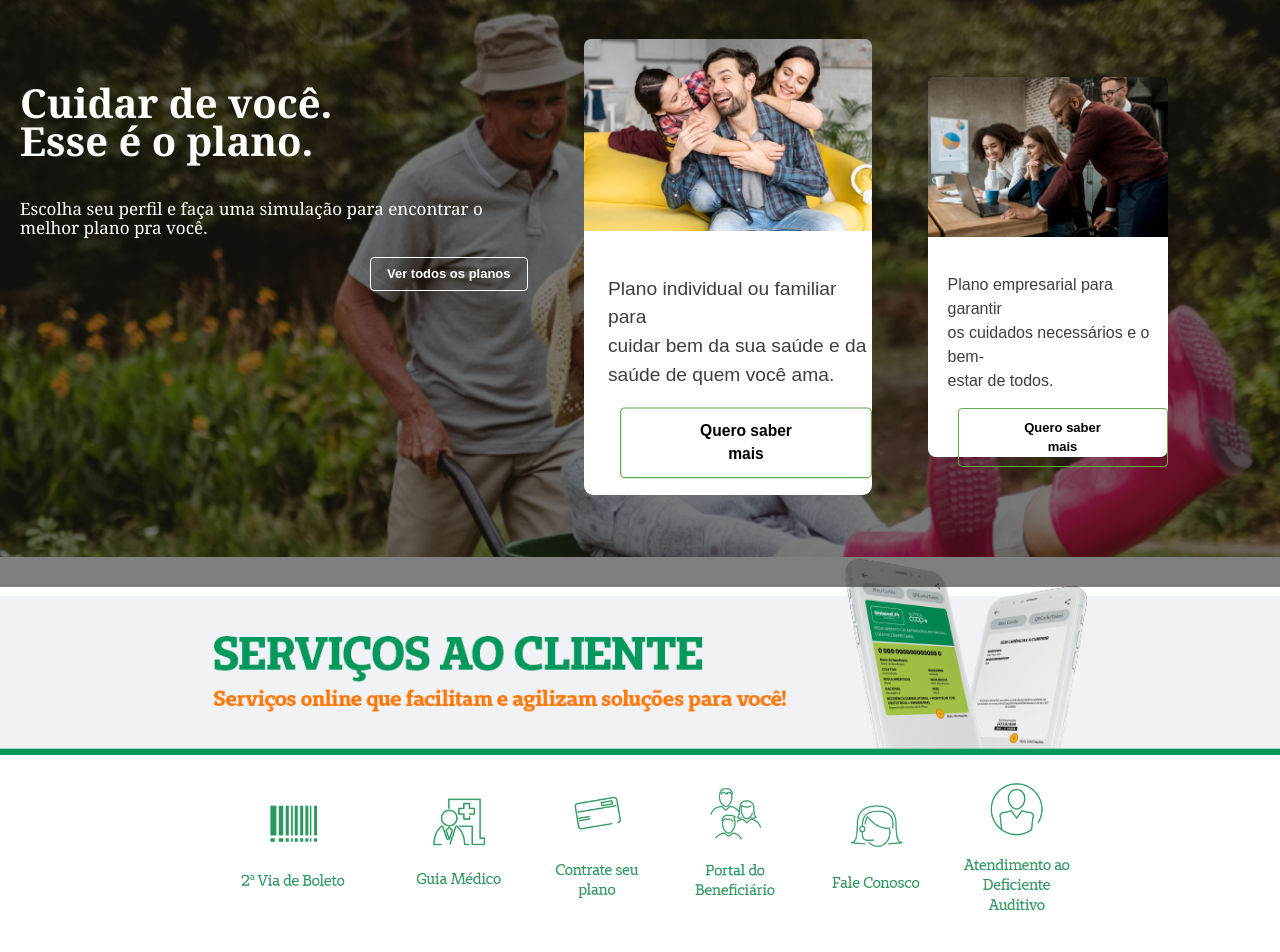
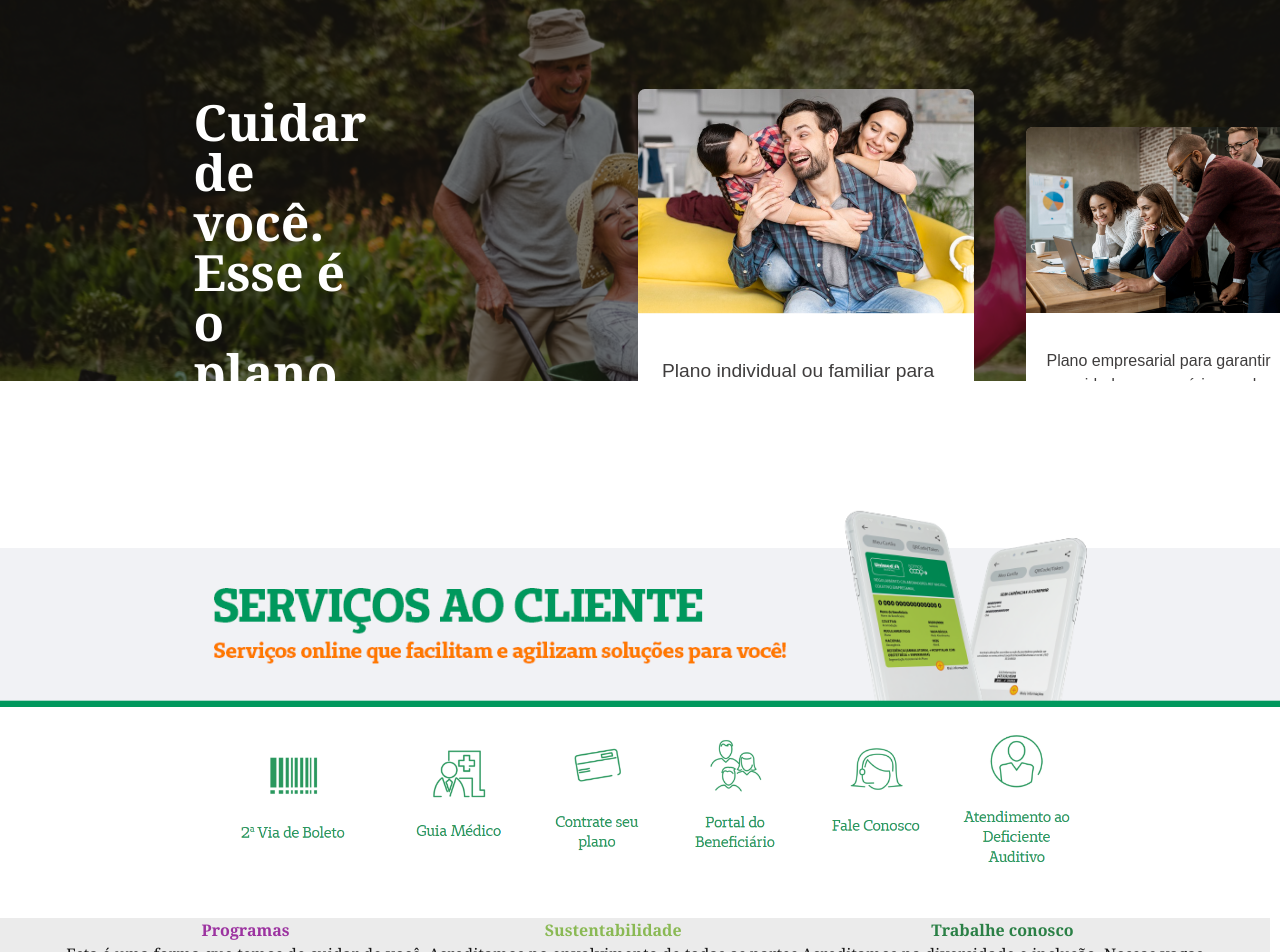
Before and after one commit to ti-Unimed-222/site-unimed, a Next.js app: page / in a window 1280 px wide. Shown: the part 1876-2828 px from the top of the page. Built offline with nearby package versions, Linux system fonts and the light colour scheme.

Commit message:
home page quase 100% pronta

```diff
--- a/src/app/home/container/container.css
+++ b/src/app/home/container/container.css
@@ -1,21 +1,23 @@
 .container-class {
     background-color: rgb(235, 235, 235);
-    width: 10000;
-    height: 350;
+    width: 99.2vw;
+    height: 350px;
     display: flex;
     margin-bottom: 100;
+    justify-content: center;
 }
 
 .textos {
     display: flex;
     list-style-type: none;
     margin-top: 80;
-    margin-left: 300;
-    gap:200;
+    justify-content: center;
+    gap:20;
+    text-align: center; /* Centraliza o texto horizontalmente */
 }
 
 .prog {
-    margin-left: 100;
+    margin-bottom: 10;
     font-size: 40;
     font-weight: bolder;
     font-family: Cambria, Cochin, Georgia, Times, 'Times New Roman', serif;
@@ -26,4 +28,59 @@
     margin-left: 50;
     font-size: 20;
     font-family: Cambria, Cochin, Georgia, Times, 'Times New Roman', serif;
+    text-align: center; /* Centraliza o texto horizontalmente */
+  word-wrap: break-word;
 }
+
+.linha2 {
+    font-size: 50;
+}
+
+.sust {
+    margin-left: 50;
+    margin-bottom: 10;
+    font-size: 40;
+    font-weight: bolder;
+    font-family: Cambria, Cochin, Georgia, Times, 'Times New Roman', serif;
+    color: rgb(138, 185, 84);
+}
+
+.sust-text {
+    margin-left: 50;
+    font-size: 20;
+    font-family: Cambria, Cochin, Georgia, Times, 'Times New Roman', serif;
+    text-align: center; /* Centraliza o texto horizontalmente */
+  word-wrap: break-word;
+}
+
+.trab {
+    margin-left: 50;
+    margin-bottom: 10;
+    font-size: 40;
+    font-weight: bolder;
+    font-family: Cambria, Cochin, Georgia, Times, 'Times New Roman', serif;
+    color: #2b8046;
+}
+
+.trab-text {
+    margin-left: 50;
+    font-size: 20;
+    font-family: Cambria, Cochin, Georgia, Times, 'Times New Roman', serif;
+    text-align: center; /* Centraliza o texto horizontalmente */
+  word-wrap: break-word;
+}
+
+.acesso{
+    margin-top: 30px;
+    border: 1px solid green;
+    padding: 9px 20px;
+    border-radius: 4px;
+    font-weight: 800;
+    transition: all 500ms ease-in-out;
+}
+
+.acesso:hover{
+    transform: scale(1.2);
+    background-color: rgba(0, 128, 0, 0.411);
+    font-weight: 800;
+}
--- a/src/app/home/container/container.tsx
+++ b/src/app/home/container/container.tsx
@@ -8,17 +8,17 @@ export default function Container() {
             <div className="textos">
                 <li className="programas">
                     <h1 className="prog">Programas</h1>
-                    <h3 className="prog-text">Esta é uma forma que temos de cuidar de você.<br/>Conheça nossos programas!</h3>
+                    <h3 className="prog-text">Esta é uma forma que temos de cuidar de você.<br/><span style={{ display: 'block', marginTop: '-8px'}} />Conheça nossos programas!</h3>
                     <button className="acesso"><a href = "#ok" target="_blank" rel="noopener noreferrer"/>Acessar</button>
                 </li>
                 <li className="sustentabilidade">
-                    <h1 className="sust">Programas</h1>
-                    <h3 className="sust-text">Acreditamos no envolvimento de todas as partes<br/>Cinteressadas para o alcance de melhores práticas.</h3>
+                    <h1 className="sust">Sustentabilidade</h1>
+                    <h3 className="sust-text">Acreditamos no envolvimento de todas as partes<br/><span className='linha2'style={{ display: 'block', marginTop: '-8px'}} />interessadas para o alcance de melhores práticas.</h3>
                     <button className="acesso"><a href = "#ok" target="_blank" rel="noopener noreferrer"/>Acessar</button>
                 </li>
                 <li className="trabalhe">
-                    <h1 className="trab">Programas</h1>
-                    <h3 className="trab-text">Acreditamos na diversidade e inclusão. Nossas vagas<br/>estão disponíveis para pessoas com deficiência.</h3>
+                    <h1 className="trab">Trabalhe conosco</h1>
+                    <h3 className="trab-text">Acreditamos na diversidade e inclusão. Nossas vagas<br/><span className='linha2'style={{ display: 'block', marginTop: '-8px'}} />estão disponíveis para pessoas com deficiência.</h3>
                     <button className="acesso"><a href = "#ok" target="_blank" rel="noopener noreferrer"/>Acessar</button>
                 </li>
             </div>
--- a/src/app/home/fundo/fundo.css
+++ b/src/app/home/fundo/fundo.css
@@ -1,23 +1,25 @@
 .fundo {
     position: relative;
-    width: 100vw;
-    height: 70vh; /* A altura pode ser ajustada conforme necessário */
-    justify-content: flex-start;
+    width: 100%;
+    height: 40vw; /* A altura pode ser ajustada conforme necessário */
+    justify-content: center;
     margin-top: 30;
+    overflow: hidden;
 }
 
 .imagem {
     display: flex;
     position: relative;
     width: 100vw;
-    height: 590px;
-    justify-content: flex-start;
+    overflow: hidden;
+    height: 30vw;
+    justify-content: center;
     background-image: url('./fundo.png'); /* Substitua pelo caminho correto da imagem */
-    background-size: 50cm; /* A imagem vai cobrir todo o container */
+    background-size: 100%; /* A imagem vai cobrir todo o container */
     background-attachment: scroll;
-    background-position: center top; /* A imagem será centralizada */
+/* A imagem será centralizada */
     background-repeat: no repeat ;
-
+    word-wrap: break-word;
 }
 
 
@@ -29,52 +31,42 @@
     bottom: 0;
     background: rgba(0, 0, 0, 0.5); /* Escurecendo a imagem */
     z-index: 1; /* Garante que o overlay fique acima da imagem */
+    overflow: hidden;
 }
 
-.text1, .text2, .text11, .text22  {
+.text1, .text2{
+    margin-top: 8;
     position: relative;
+    display: flex;
     z-index: 2; /* Garante que o texto fique acima da sobreposição */
     color: white; /* Torna o texto branco para contraste */
     padding: 20px;
     text-align: left;
     font-family: Cambria, Cochin, Georgia, Times, 'Times New Roman', serif;
-    margin-left: 350;
+    margin-left: 300px;
     list-style-type: none;
     padding-top: 10px;
+    word-wrap: break-word;
+    line-height: 1;
 }
 
 
-.text11 {
-    padding-top: 10px;
-    font-size: 40px;
+
+.text1{
+    display: flex;
+    word-wrap: break-word;
+    padding-top: 100px;
+    font-size: 50px;
     font-weight: 600;
-
 }
 
-.text1, .text11 {
-    line-height: 4px;
+
+.text2 {
+    display: flex;
+    word-wrap: break-word;
+    font-size: 20px;
 }
 
-.text1 {
-    padding-top: 100px;
-    font-size: 40px;
-    font-weight: 600;
-
-}
-
-.text2 {
-    font-size: 17px;
-    margin-top:35px;
-}
-
-.text22 {
-    font-size: 17px;
-    margin-top: 0px;
-}
-
-.text2, .text22 {
-    line-height: 1px;
-}
 
 .botão {
 
@@ -92,17 +84,22 @@
     font-weight: bolder;
     margin-top: 9px;
     font-size: 13px;
+    transform: scale(1.3);
+    transition: all 300ms ease-in-out;
 }
 
-button:hover {
+
+.botão:hover {
     background-color: rgb(102, 168, 75); /* Muda a cor de fundo ao passar o mouse */
     border: 1px solid rgb(102,168,75);
     color: rgb(24, 53, 12);
     font-weight: 600;
-    transition: 300ms;
+    transform: scale(1.4);
   }
 
 .containers {
+    margin-top: 50px;
+    margin-left: 200px;
     position: relative;
     z-index: 2;
     list-style: none;
@@ -110,8 +107,10 @@ button:hover {
     padding: px;
     gap: 0;
     display: flex;
-    width: 50%;
+
     cursor: pointer;
+    justify-content: center;
+    margin-right: 100px;;
 }
 
 
--- a/src/app/home/fundo/fundo.tsx
+++ b/src/app/home/fundo/fundo.tsx
@@ -15,13 +15,12 @@ const Fundo = () => {
                 {/* {<Image src={Imagem} width={10000} />} */}
                 <div className="overlay"></div>
                 <div className="planos">
-                    <li className="text1"><br /><h1>Cuidar de você.</h1></li>
-                    <li className="text11"><br /><h1>Esse é o plano.</h1></li>
-                    <li className="text2">
-                        <h3>Escolha seu perfil e faça uma simulação para encontrar o<br />
-                            <span style={{ display: 'block', marginTop: '18px' }} /> melhor plano pra você.
+                    <li className="text1"><br /><h1>Cuidar de você.<br />Esse é o plano.</h1></li>
+
+                        <li className='text2'><h3>Escolha seu perfil e faça uma simulação para encontrar o<br />
+                            melhor plano pra você.
                         </h3>
-                    </li>
+                        </li>
                     <button className="botão">
                         <a href="https://preproducao.unimed.coop.br/site/planos" target="_blank" rel="noopener noreferrer">
                             Ver todos os planos
@@ -39,8 +38,8 @@ const Fundo = () => {
                             <Image src={Familia} alt="familia" style={{ border: '5px', borderTopLeftRadius: '6px', borderTopRightRadius: '6px' }} />
                             <li className="texto1">
                                 <h3>Plano individual ou familiar para<br />
-                                    <span style={{ display: 'block', marginTop: '0px' }} /> cuidar bem da sua saúde e da<br />
-                                    <span style={{ display: 'block', marginTop: '0px' }} /> saúde de quem você ama.
+                                    cuidar bem da sua saúde e da<br />
+                                    saúde de quem você ama.
                                 </h3>
                             </li>
                             <button className="saibamais">
--- a/src/app/servicos/servicos.css
+++ b/src/app/servicos/servicos.css
@@ -1,10 +1,12 @@
 .servicos-container {
     position: relative;
-    width: 100vw;  /* 100% da largura da viewport */
+    width: 100%;  /* 100% da largura da viewport */
     margin-top: -130;
     justify-content: center;  /* Alinha os itens horizontalmente */
     align-items: center;      /* Alinha os itens verticalmente */
     overflow: hidden; /* Impede que o conteúdo ultrapasse os limites */
+
+
   }
 
   .baner {
@@ -13,9 +15,12 @@
     max-width: 100%;
     object-fit: cover; /* Garante que a imagem cubra toda a área do banner */
     flex-shrink: 0;
-    display: block;
+    display: flex;
     position: relative;
     margin-bottom: 1;
+    align-items: center;
+    justify-content: center;
+    text-align: center;
   }
 
   .services-items {
@@ -27,6 +32,7 @@
     margin-top: -50px;
     gap: 80;
     transform: scale(0.7);
+
   }
 
   .boleto {
@@ -46,29 +52,9 @@
    }
 
   .fale{
-    margin-top: 55px;
+    margin-top: 30px;
   }
 
   .atendimento {
     margin-top: 40px;
   }
-
-
-  .button {
-    margin-top: -20;
-    margin-left: 800;
-    border:1px solid #2b8046;
-    padding: 9px 50px;
-    border-radius: 4px;
-    background-color: #2b8046;
-    color: white;
-    font-weight: bolder;
-    margin-bottom: 50px;
-  }
-
-  .button:hover {
-    background-color: #174b27;
-    color: white;
-    transition: 500ms ease-in-out;
-
-  }
--- a/src/app/servicos/servicos.tsx
+++ b/src/app/servicos/servicos.tsx
@@ -47,7 +47,6 @@ export default function Servicos () {
                 </a>
                 </li>
             </div>
-                <button className="button"><a href="mais servicos" target="_blank" rel="noopener noreferrer"> CLIQUE AQUI E CONFIRA MAIS SERVIÇOS</a></button>
         </div>
 
     );
```
Also changed, not shown: src/app/page.tsx (+9 -0 lines), src/app/blog.png (added), src/app/noticias/imagem.png (added), src/app/noticias/noticias.css (added), src/app/noticias/noticias.tsx (added).
